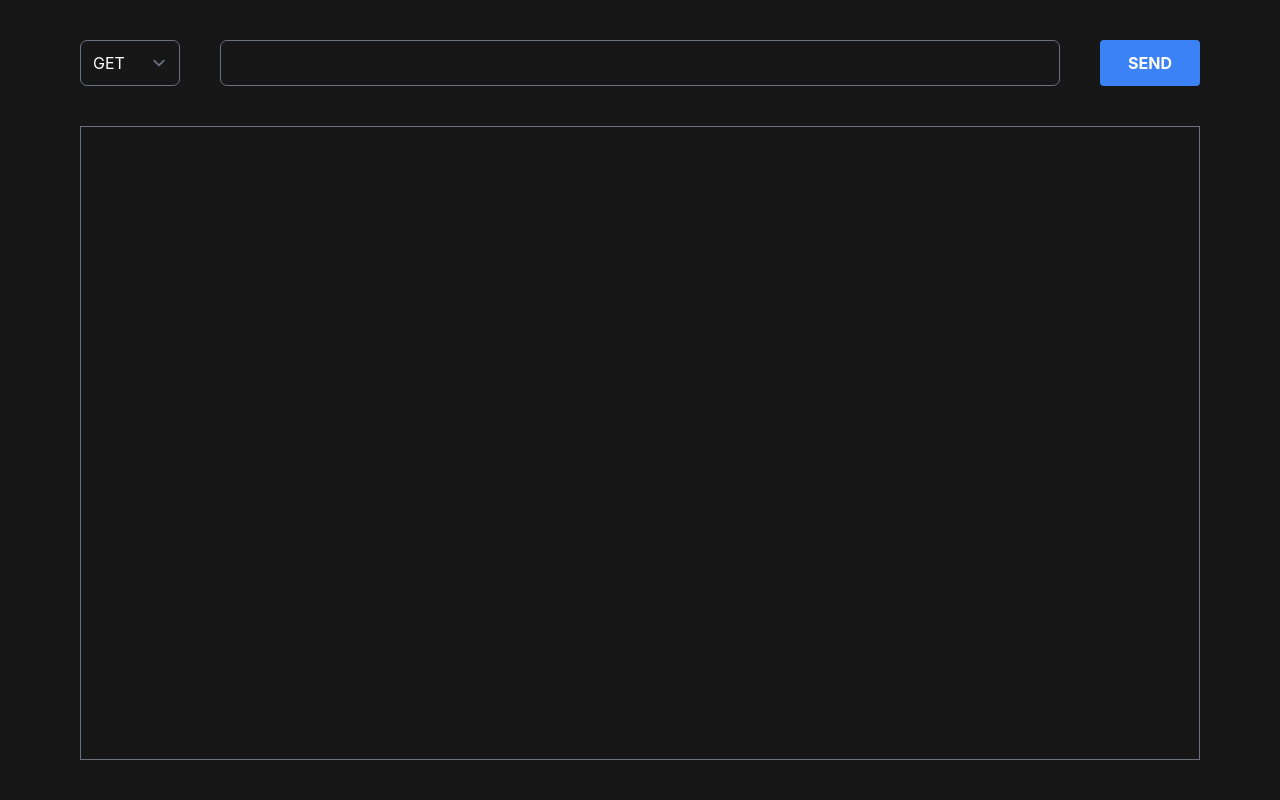
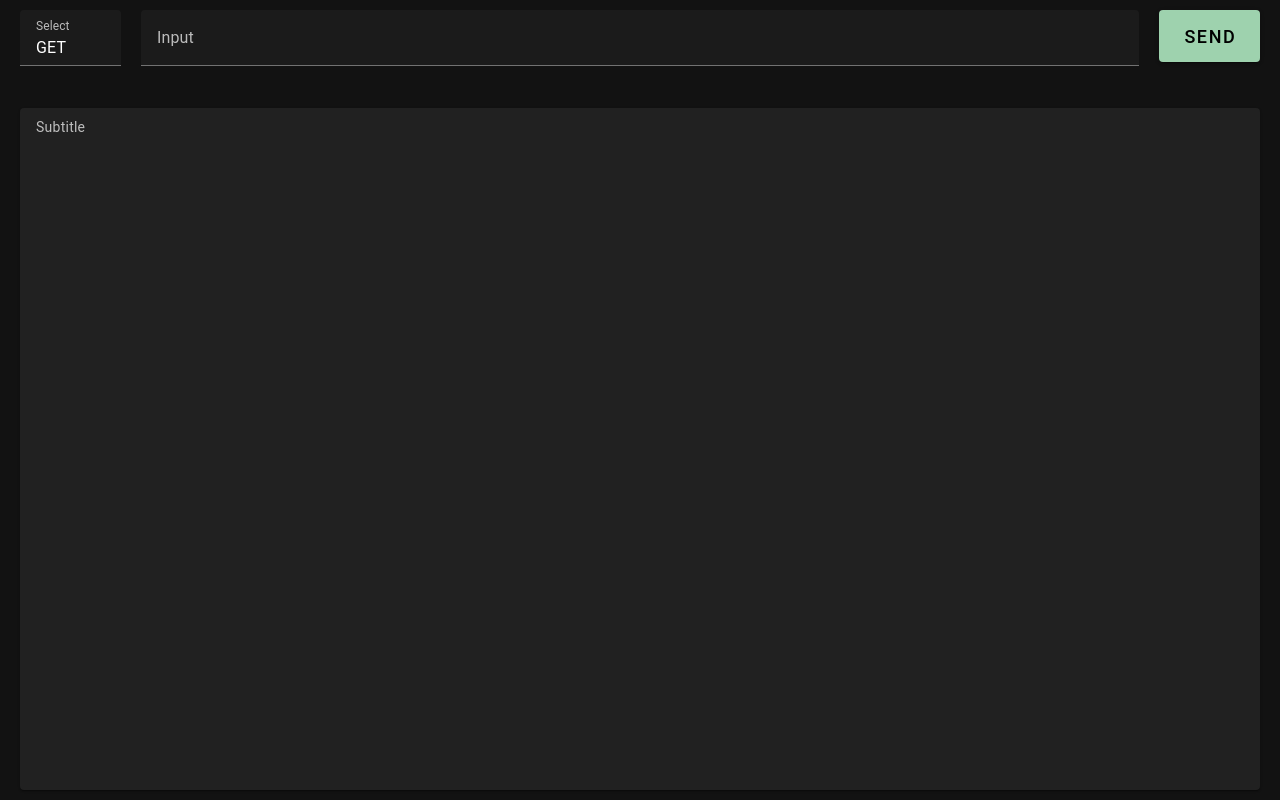
Before and after one commit to MadMac/api-tester, a Vue app: page / in a window 1280 px wide. Built offline with nearby package versions, Linux system fonts and the light colour scheme.

Commit message:
Add vuetify and modify the UI to use it

```diff
--- a/package.json
+++ b/package.json
@@ -11,7 +11,8 @@
   },
   "dependencies": {
     "@tauri-apps/api": "^1.5.0",
-    "vue": "^3.3.4"
+    "vue": "^3.3.4",
+    "vuetify": "^3.4.0"
   },
   "devDependencies": {
     "@tailwindcss/forms": "^0.5.6",
--- a/src/App.vue
+++ b/src/App.vue
@@ -18,38 +18,65 @@ const send_get_request = () => {
 </script>
 
 <template>
-  <div class="mx-10 py-10 flex flex-col h-full">
-    <div class="flex flex-row">
-      <select class="px-3 py-2.5 mx-10 basis-1/12 bg-neutral-900 border rounded-[7px] border-gray-500  text-white"
-        v-model="requestType">
-        <option selected>GET</option>
-        <option>POST</option>
-        <option>PUT</option>
-      </select>
-      <input class="px-3 py-2.5 grow bg-neutral-900 border rounded-[7px] border-gray-500" v-model="apiUrl" />
-      <button class="btn btn-blue mx-10 basis-1/12" @click="send_get_request()">
+  <div class="flex-container">
+    <div class="flex-row">
+      <v-select label="Select" :items="['GET', 'POST', 'PUT']" class="select-col" v-model="requestType"></v-select>
+      <v-text-field label="Input" class="input-col" v-model="apiUrl"></v-text-field>
+      <v-btn block class="button-col" size="x-large" color="#9ed2ae" @click="send_get_request()">
         SEND
-      </button>
+      </v-btn>
     </div>
-    <div class="mt-10 grow mx-10 mt-10">
-      <div
-        class="h-full w-full grow border font-mono text-sm p-4 border-gray-500 bg-neutral-900 text-white whitespace-pre">
-        {{ requestStore.requestResponse && JSON.stringify(JSON.parse(requestStore.requestResponse), null, 2) }}
-      </div>
+    <div class="result-container">
+      <v-card class="result-card" subtitle="Subtitle">
+        <v-card-text>
+          {{ requestStore.requestResponse &&
+            JSON.stringify(JSON.parse(requestStore.requestResponse), null, 2) }}
+        </v-card-text>
+
+      </v-card>
     </div>
   </div>
 </template>
 
 <style scoped>
-.btn {
-  @apply font-bold py-2 px-4 rounded;
+.flex-container {
+  display: flex;
+  flex-direction: column;
+  height: 100%;
 }
 
-.btn-blue {
-  @apply bg-blue-500 text-white;
+.flex-row {
+  display: flex;
+  flex-direction: row;
+  margin: 10px;
+  flex-grow: 0;
 }
 
-.btn-blue:hover {
-  @apply bg-blue-700;
+.button-col,
+.select-col {
+  flex-grow: 0;
+  flex-basis: 8%;
+  margin-left: 10px;
+  margin-right: 10px;
+  min-width: 100px;
+}
+
+.input-col {
+  flex-grow: 1;
+  margin-left: 10px;
+  margin-right: 10px;
+}
+
+.result-container {
+  margin: 10px;
+  flex-grow: 1;
+}
+
+.result-card {
+  flex-grow: 1;
+  height: 100%;
+  margin-left: 10px;
+  margin-right: 10px;
+  white-space: pre;
 }
 </style>
--- a/src/main.ts
+++ b/src/main.ts
@@ -2,4 +2,19 @@ import { createApp } from "vue";
 import "./styles.css";
 import App from "./App.vue";
 
-createApp(App).mount("#app");
+// Vuetify
+import 'vuetify/styles'
+import { createVuetify } from 'vuetify'
+import * as components from 'vuetify/components'
+import * as directives from 'vuetify/directives'
+
+const vuetify = createVuetify({
+	components,
+	directives,
+	theme: {
+		defaultTheme: 'dark'
+	}
+})
+
+
+createApp(App).use(vuetify).mount("#app");
--- a/src/styles.css
+++ b/src/styles.css
@@ -1,22 +1,4 @@
-@tailwind base;
-@tailwind components;
-@tailwind utilities;
 
-:root {
-  font-family: Inter, Avenir, Helvetica, Arial, sans-serif;
-  font-size: 16px;
-  line-height: 24px;
-  font-weight: 400;
-
-  color: #ffffff;
-  background-color: #171717;
-
-  font-synthesis: none;
-  text-rendering: optimizeLegibility;
-  -webkit-font-smoothing: antialiased;
-  -moz-osx-font-smoothing: grayscale;
-  -webkit-text-size-adjust: 100%;
-}
 
 #app {
   height: 100%;
```
Also changed, not shown: 1 other file (tests, documents, lock files or other folders).
